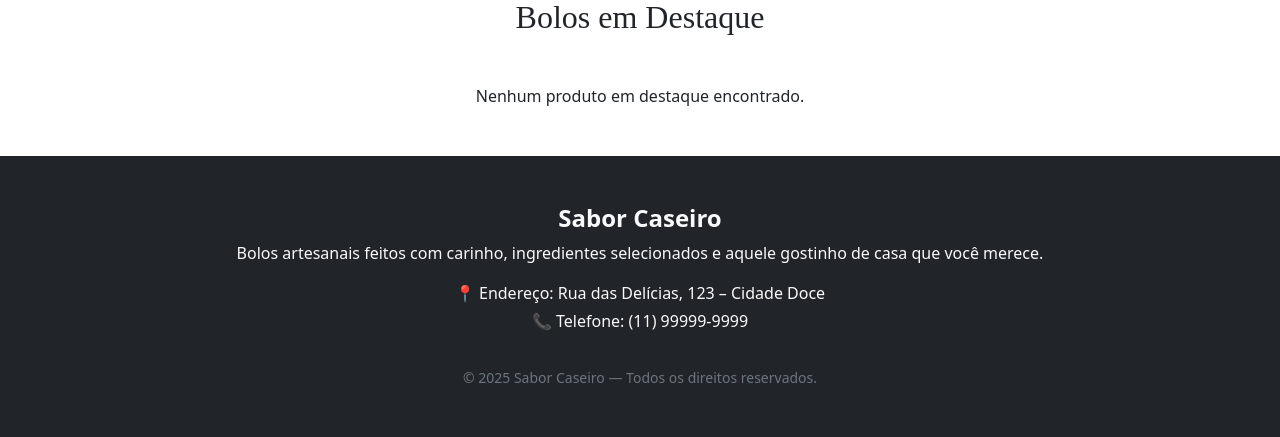
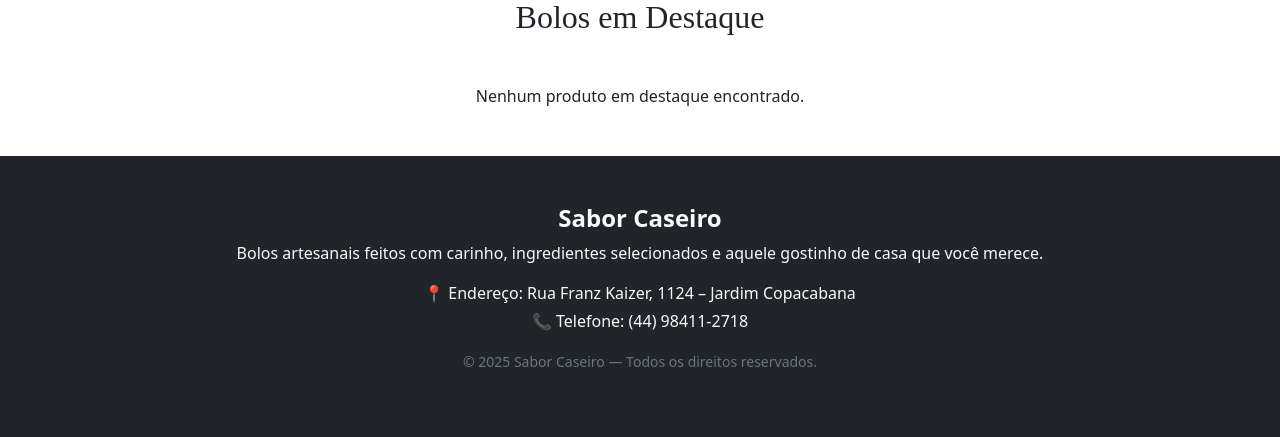
Before and after one commit to GabrielZafani/SaborCaseirov2, a PHP site: page / in a window 1280 px wide. Shown: the part 676-1113 px from the top of the page. After the commit the page ends 1043 px from the top, so only its background shows below. Run offline with PHP 8.4, Linux system fonts and the light colour scheme; data that the repository does not hold is empty.

Commit message:
footer melhorado

```diff
--- a/saborCaseiro_MVC/app/Views/footer.phtml
+++ b/saborCaseiro_MVC/app/Views/footer.phtml
@@ -5,14 +5,10 @@
       Bolos artesanais feitos com carinho, ingredientes selecionados e aquele
       gostinho de casa que você merece.
     </p>
-    <p class="mb-1">📍 Endereço: Rua das Delícias, 123 – Cidade Doce</p>
-    <p class="mb-3">📞 Telefone: (11) 99999-9999</p>
+    <p class="mb-1">📍 Endereço: Rua Franz Kaizer, 1124 – Jardim Copacabana</p>
+    <p class="mb-3">📞 Telefone: (44) 98411-2718</p>
 
-    <div class="d-flex justify-content-center gap-3 mb-3">
-      <a href="#" class="text-light"><i class="bi bi-facebook"></i></a>
-      <a href="#" class="text-light"><i class="bi bi-instagram"></i></a>
-      <a href="#" class="text-light"><i class="bi bi-whatsapp"></i></a>
-    </div>
+
 
     <small class="text-secondary">
       © <?= date('Y') ?> Sabor Caseiro — Todos os direitos reservados.
```
